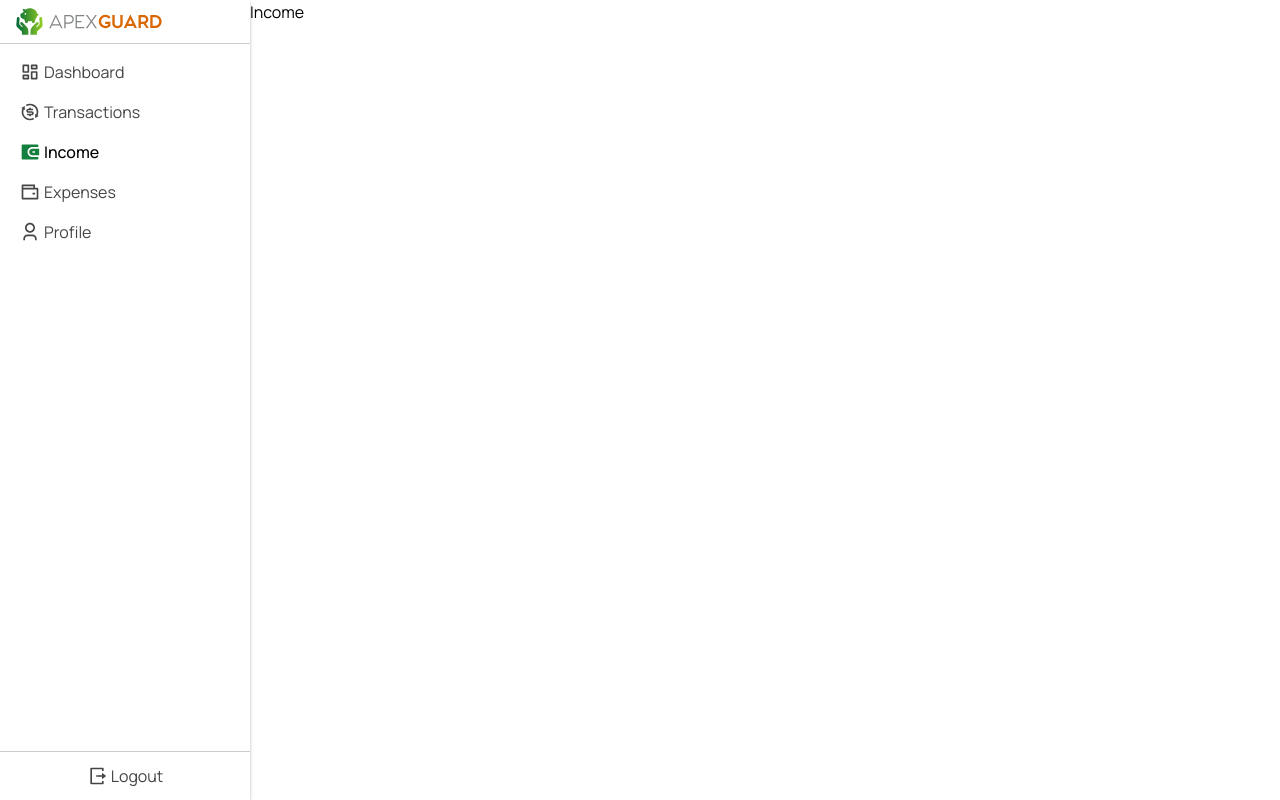
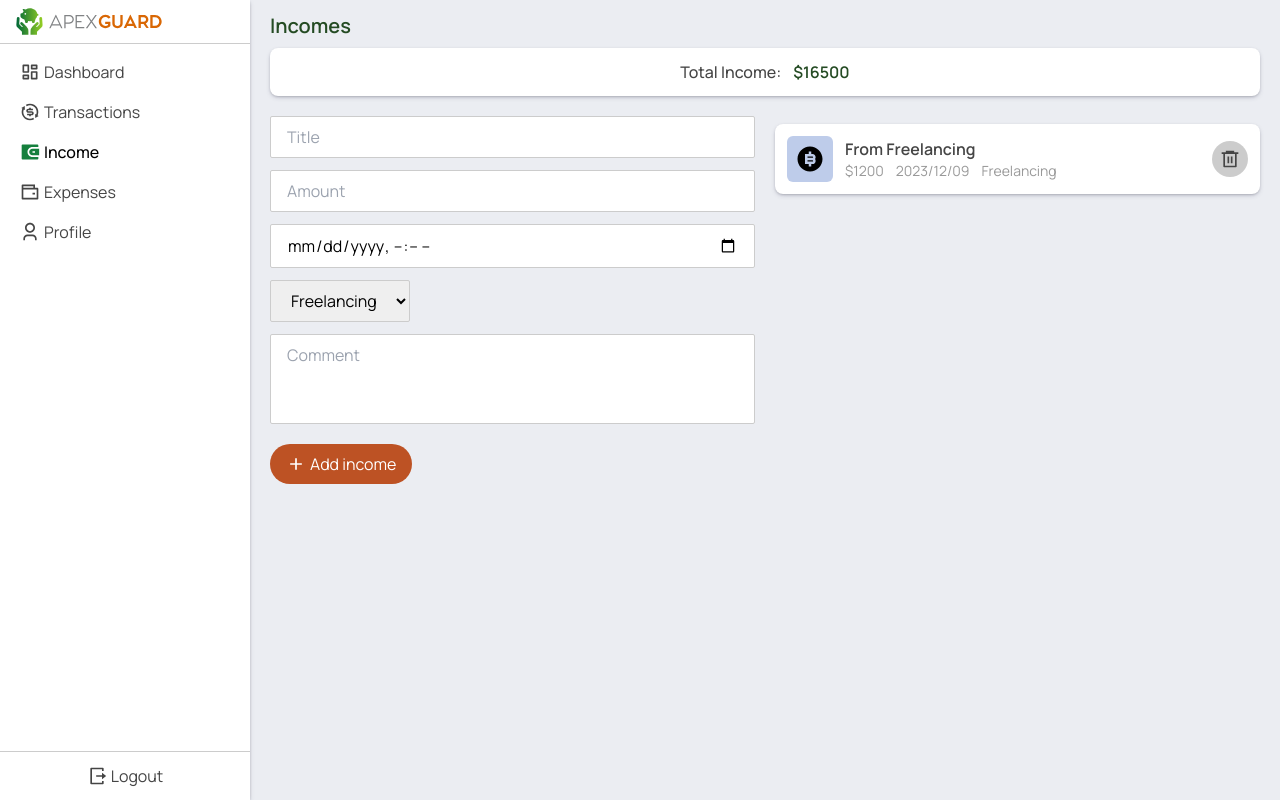
Before and after one commit to BhuvanPdDahal/ApexGuard, a Next.js app: page /income in a window 1280 px wide. Built offline with nearby package versions, Linux system fonts and the light colour scheme.

Commit message:
Dashboard & Income created

```diff
--- a/components/Dashboard.tsx
+++ b/components/Dashboard.tsx
@@ -1,11 +1,11 @@
-import React from 'react'
+import Header from "./Header";
 
 const Dashboard = () => {
     return (
         <div className='bg-dim flex-1 px-5 py-3'>
-            <header>
-                <h1 className='text-primary font-semibold text-xl'>All Transactions</h1>
-            </header>
+            <Header
+                title='All Transactions'
+            />
             <div className='flex flex-col lg:flex-row gap-5 mt-2'>
                 <div className='w-full'>
                     <div className='bg-white h-200px w-full rounded-lg shadow-second'></div>
--- /dev/null
+++ b/components/Header.tsx
@@ -0,0 +1,13 @@
+interface HeaderProp {
+    title: string;
+}
+
+const Header = ({ title }: HeaderProp) => {
+    return (
+        <header>
+            <h1 className='text-primary font-semibold text-xl'>{title}</h1>
+        </header>
+    )
+};
+
+export default Header;
--- a/components/Income.tsx
+++ b/components/Income.tsx
@@ -1,8 +1,49 @@
-import React from 'react'
+import {
+    RiAddLine,
+    RiBitCoinFill,
+    RiFundsFill,
+    RiCupFill,
+    RiHandCoinFill,
+    RiDeleteBin6Line
+} from '@remixicon/react';
+
+import Header from './Header';
+import InputForm from './InputForm';
 
 const Income = () => {
     return (
-        <div>Income</div>
+        <div className='bg-dim flex-1 px-5 py-3'>
+            <Header
+                title='Incomes'
+            />
+            <div className='bg-white flex justify-center gap-3 px-4 py-3 mt-2 rounded-lg shadow-second'>
+                <span className='font-medium text-normal'>Total Income:</span>
+                <span className='font-semibold text-primary'>$16500</span>
+            </div>
+            <div className='flex flex-col lg:flex-row gap-5 mt-5'>
+                <InputForm />
+                <ul className='w-full'>
+                    <li className='bg-white flex items-center justify-between p-3 mt-2 rounded-lg shadow-second'>
+                        <div className='flex items-center gap-3'>
+                            <div className='p-2 bg-secondary rounded-md'>
+                                <RiBitCoinFill size={30} />
+                            </div>
+                            <div>
+                                <h3 className='text-normal font-semibold'>From Freelancing</h3>
+                                <div className='flex gap-3 text-sm text-medium'>
+                                    <p>$1200</p>
+                                    <p>2023/12/09</p>
+                                    <p>Freelancing</p>
+                                </div>
+                            </div>
+                        </div>
+                        <div className='p-2 rounded-full bg-grey text-normal cursor-pointer hover:bg-darkgrey'>
+                            <RiDeleteBin6Line size={20} />
+                        </div>
+                    </li>
+                </ul>
+            </div>
+        </div>
     )
 };
 
--- /dev/null
+++ b/components/InputForm.tsx
@@ -0,0 +1,25 @@
+import { RiAddLine } from "@remixicon/react";
+
+const InputForm = () => {
+    return (
+        <form className='w-full flex flex-col gap-3'>
+            <input className='w-full border_solid_grey px-4 py-2 outline-none rounded-sm focus:border-primary' type="text" placeholder='Title' />
+            <input className='w-full border_solid_grey px-4 py-2 outline-none rounded-sm focus:border-primary' type="number" placeholder='Amount' />
+            <input className='w-full border_solid_grey px-4 py-2 outline-none rounded-sm focus:border-primary' type="datetime-local" placeholder='Date' />
+            <select className='self-start border_solid_grey px-4 py-2 outline-none rounded-sm focus:border-primary'>
+                <option value="freelancing">Freelancing</option>
+                <option value="investment">Investment</option>
+                <option value="stocks">Stocks</option>
+                <option value="bitcoin">Bitcion</option>
+                <option value="other">Other</option>
+            </select>
+            <textarea className='w-full border_solid_grey px-4 py-2 outline-none rounded-sm resize-none focus:border-primary' rows={3} placeholder='Comment'></textarea>
+            <button className='self-start bg-tertiary flex items-center gap-1 px-4 py-2 mt-2 text-white rounded-3xl transition-bg duration-300 hover:bg-tertiarydark hover:shadow-first' type='submit'>
+                <RiAddLine size={20} className='inline' />
+                Add income
+            </button>
+        </form>
+    )
+};
+
+export default InputForm;
--- a/styles/globals.css
+++ b/styles/globals.css
@@ -10,3 +10,7 @@
     box-sizing: border-box;
     font-family: 'Manrope', sans-serif;
 }
+
+.border_solid_grey {
+    @apply border border-solid border-grey;
+}
--- a/tailwind.config.ts
+++ b/tailwind.config.ts
@@ -35,6 +35,8 @@ const config: Config = {
                 'dim': '#ebedf2',
                 'normal': '#454545',
                 'grey': '#ccc',
+                'darkgrey': '#aaa',
+                'medium': '#999',
             },
             fontSize: {
                 '15px': '15px',
```
